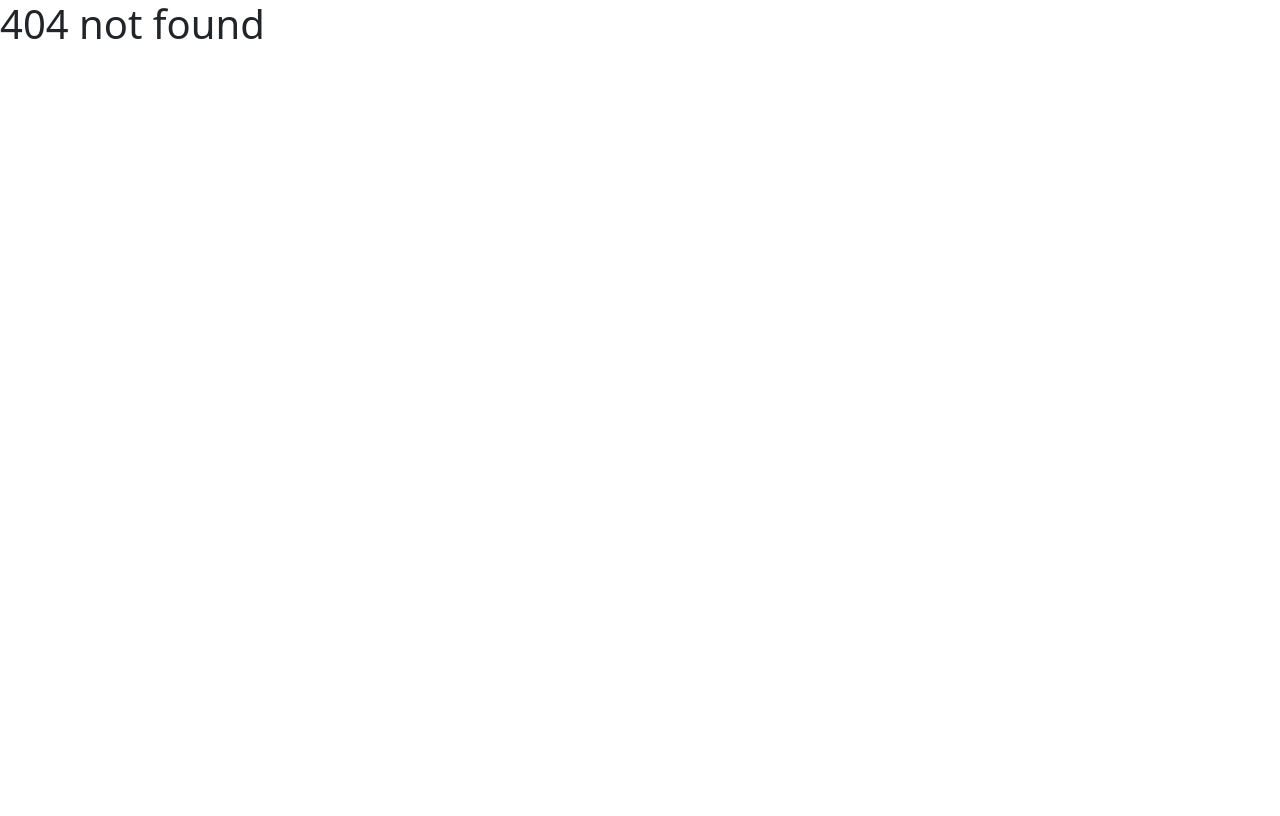
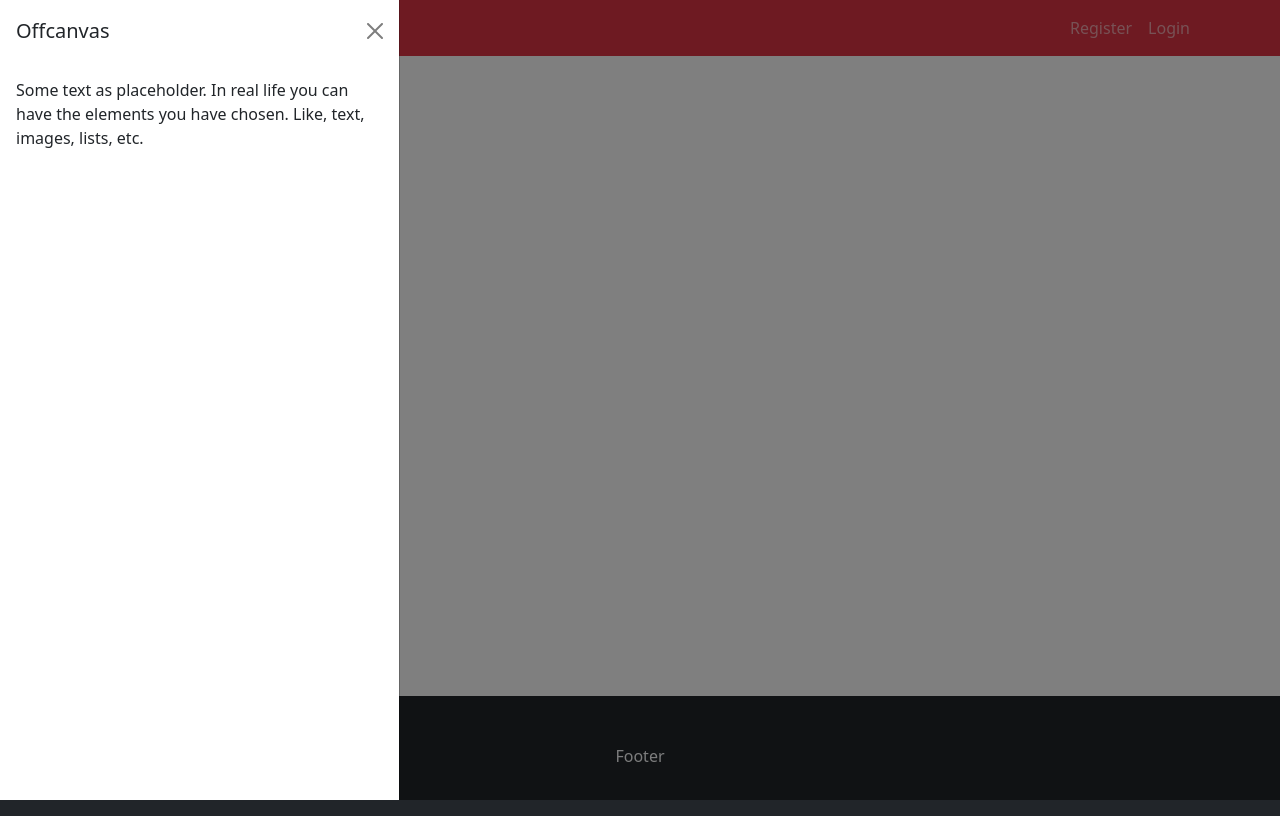
Before and after one commit to PrakatNeupane/prakat-ecommerce-frontend, a React (Create React App) app: page /dashboard in a window 1280 px wide. Before the commit this address had no page. Built offline with nearby package versions, Linux system fonts and the light colour scheme.

Commit message:
creating dashboard menu off canvas and system state

```diff
--- a/src/App.js
+++ b/src/App.js
@@ -11,6 +11,8 @@ import React from 'react';
 import { ToastContainer, toast } from 'react-toastify';
 import "react-toastify/dist/ReactToastify.css";
 import EmailVerification from './pages/register-login/EmailVerification';
+import Dashboard from './pages/dashboard/Dashboard';
+import AdminProfile from './pages/admin-profile/AdminProfile';
 
 
 
@@ -19,6 +21,9 @@ function App() {
     <div className="App">
       <BrowserRouter>
         <Routes>
+          {/* Private router */}
+          <Route path="/dashboard" element={<Dashboard />}></Route>
+          <Route path="/admin-profile" element={<AdminProfile />}></Route>
           <Route path='/register' element={<RegistrationPage />}></Route>
           <Route path='/' element={<LoginPage />}></Route>
           <Route path='/admin/verify-email' element={<EmailVerification />}></Route>
--- /dev/null
+++ b/src/components/admin-sidebar/AdminSidebar.jsx
@@ -0,0 +1,26 @@
+import React, { useState } from "react";
+import Button from "react-bootstrap/Button";
+import Offcanvas from "react-bootstrap/Offcanvas";
+
+const AdminSidebar = () => {
+  const [show, setShow] = useState(true);
+
+  const handleClose = () => setShow(false);
+  const handleShow = () => setShow(true);
+
+  return (
+    <>
+      <Offcanvas show={show} onHide={handleClose}>
+        <Offcanvas.Header closeButton>
+          <Offcanvas.Title>Offcanvas</Offcanvas.Title>
+        </Offcanvas.Header>
+        <Offcanvas.Body>
+          Some text as placeholder. In real life you can have the elements you
+          have chosen. Like, text, images, lists, etc.
+        </Offcanvas.Body>
+      </Offcanvas>
+    </>
+  );
+};
+
+export default AdminSidebar;
--- a/src/helpers/axiosHelpers.js
+++ b/src/helpers/axiosHelpers.js
@@ -1,5 +1,4 @@
 import axios from "axios";
-import { applyMiddleware } from "redux";
 
 const rootUrlAPI = "http://localhost:8000/api/v1";
 const adminEP = rootUrlAPI + "/admin";
--- /dev/null
+++ b/src/pages/admin-profile/AdminProfile.jsx
@@ -0,0 +1,8 @@
+import React from "react";
+import AdminLayout from "../layouts/AdminLayout";
+
+const AdminProfile = () => {
+  return <AdminLayout>AdminProfile</AdminLayout>;
+};
+
+export default AdminProfile;
--- /dev/null
+++ b/src/pages/dashboard/Dashboard.jsx
@@ -0,0 +1,8 @@
+import React from "react";
+import AdminLayout from "../layouts/AdminLayout";
+
+const Dashboard = () => {
+  return <AdminLayout>Dashboard</AdminLayout>;
+};
+
+export default Dashboard;
--- /dev/null
+++ b/src/pages/layouts/AdminLayout.jsx
@@ -0,0 +1,20 @@
+import React from "react";
+import AdminSidebar from "../../components/admin-sidebar/AdminSidebar";
+import Footer from "./Footer";
+import Header from "./Header";
+
+const AdminLayout = ({ children }) => {
+  return (
+    <div>
+      {/* Header section */}
+      <Header />
+      <AdminSidebar />
+      {/* main section */}
+      <main className="main">{children}</main>
+      {/* footer section */}
+      <Footer></Footer>
+    </div>
+  );
+};
+
+export default AdminLayout;
--- a/src/pages/layouts/Header.jsx
+++ b/src/pages/layouts/Header.jsx
@@ -1,15 +1,22 @@
 import React from "react";
+import { Button } from "react-bootstrap";
 import Container from "react-bootstrap/Container";
 import Nav from "react-bootstrap/Nav";
 import Navbar from "react-bootstrap/Navbar";
+import { useDispatch } from "react-redux";
 import { LinkContainer } from "react-router-bootstrap";
 import { Link } from "react-router-dom";
+import { toggleSidebar } from "../../system-state/systemSlice";
 
 const Header = () => {
+  const dispatch = useDispatch();
   return (
     <>
       <Navbar bg="danger" variant="dark" expand="md">
         <Container>
+          <Button variant="primary" onClick={() => dispatch(toggleSidebar())}>
+            <i class="fa-solid fa-bars"></i>
+          </Button>
           <LinkContainer to="/">
             <Navbar.Brand>PR e-shop</Navbar.Brand>
           </LinkContainer>
--- a/src/store.js
+++ b/src/store.js
@@ -1,9 +1,11 @@
 import { configureStore } from '@reduxjs/toolkit'
 import SignInUpReducer from './pages/register-login/signInUpSlice'
+import systemReducer from './system-state/systemSlice'
 
 const store = configureStore({
     reducer: {
         signInUp: SignInUpReducer,
+        system: systemReducer,
     }
 })
 
--- /dev/null
+++ b/src/system-state/systemSlice.js
@@ -0,0 +1,20 @@
+import { createSlice } from '@reduxjs/toolkit'
+
+const initialState = {
+    showAdminSidebar: false,
+}
+
+const systemSlice = createSlice({
+    name: "systemSlice",
+    initialState,
+    reducers: {
+        toggleSidebar: (state) => {
+            state.showAdminSidebar = !state.showAdminSidebar
+        }
+    }
+})
+
+const { reducer, actions } = systemSlice
+
+export const { toggleSidebar } = actions
+export default reducer
```
Also changed, not shown: src/system-state/systemAction.js (added).
